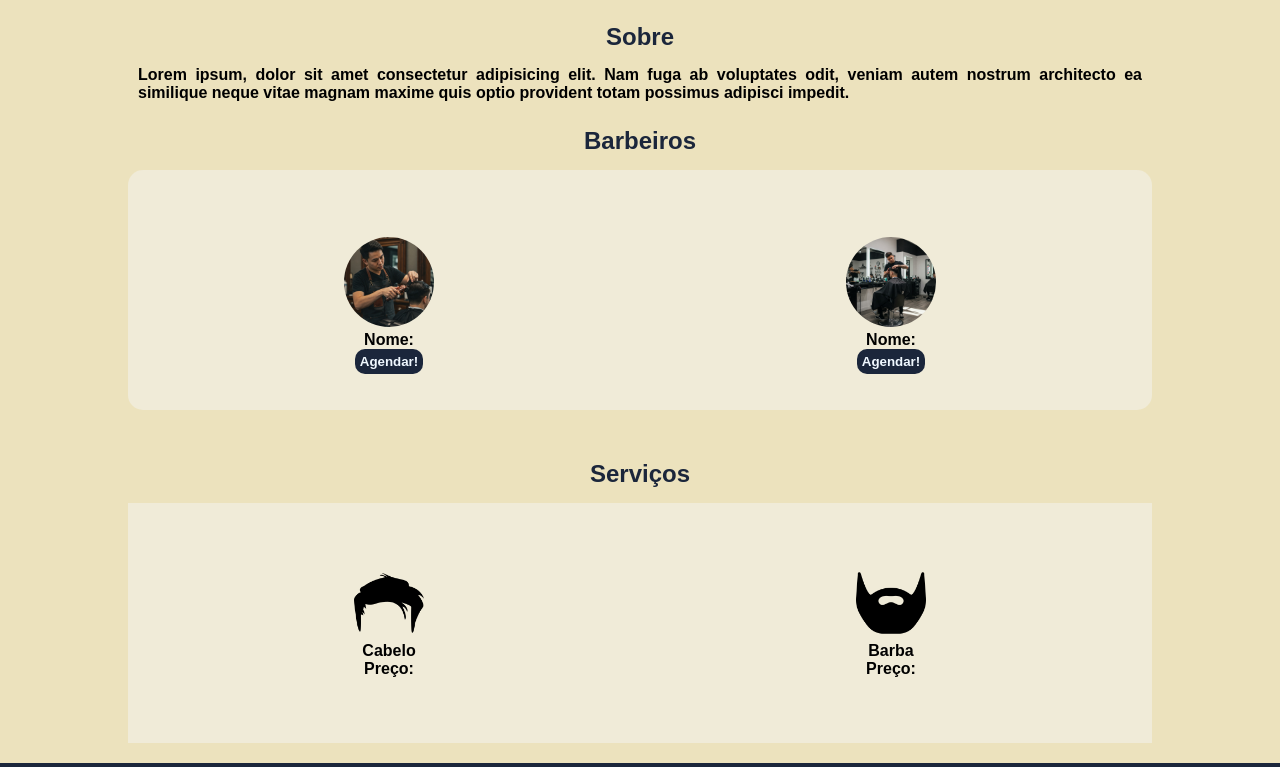
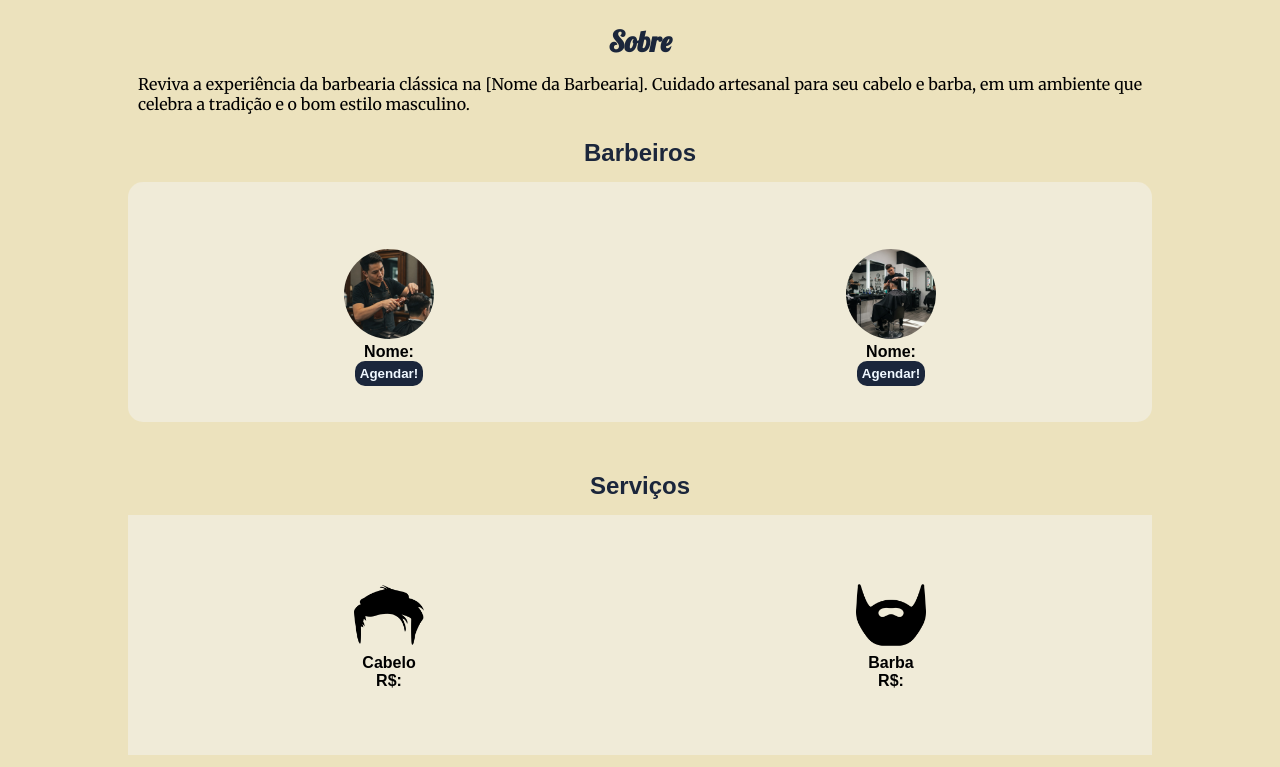
Before and after one commit to josehenriquedasilva/Barbearia, a plain HTML site: page index.html in a window 1280 px wide. Shown: the part 562-1329 px from the top of the page. Drawn offline with Linux system fonts and the light colour scheme.

Commit message:
atualização

```diff
--- a/index.html
+++ b/index.html
@@ -8,6 +8,7 @@
 </head>
 <body>
     <header id="cabecalho">
+
             <div id="menu">
                 <img id="logo" src="imagens/logo-barbearia-resized.png" alt="">
                 <nav class="menuFixo">
@@ -45,7 +46,7 @@
             <div id="sobre">
                 <h2>Sobre</h2>
                 <section>
-                    <p>Lorem ipsum, dolor sit amet consectetur adipisicing elit. Nam fuga ab voluptates odit, veniam autem nostrum architecto ea similique neque vitae magnam maxime quis optio provident totam possimus adipisci impedit.</p>
+                    <p>Reviva a experiência da barbearia clássica na [Nome da Barbearia]. Cuidado artesanal para seu cabelo e barba, em um ambiente que celebra a tradição e o bom estilo masculino.</p>
                 </section>
             </div>
             <div id="funcionarios">
@@ -67,14 +68,13 @@
                 <div id="servico1">
                     <img src="imagens/cabelo-masculino-curto.png" alt="">
                     <p>Cabelo</p>
-                    <p>Preço: </p>
+                    <p>R$: </p>
 
                 </div>
                 <div id="servico2">
                     <img src="imagens/barba.png" alt="">
                     <p>Barba</p>
-                    <p>Preço: </p>
-
+                    <p>R$:</p>
                 </div>
 
             </div>
@@ -85,7 +85,7 @@
             <div id="contatos">
                 <section id="localizacao">
                     <img src="imagens/navegacao-gps.png" alt="">
-                    <p>Endereço: Rua Exemplo, 123</p>
+                    <p>Rua Exemplo, 123</p>
                 </section>
                 <section id="instagram">
                     <img src="imagens/instagram.png" alt="">
--- a/style.css
+++ b/style.css
@@ -1,4 +1,8 @@
 @charset "UTF-8";
+
+@import url('https://fonts.googleapis.com/css2?family=Lobster&display=swap');
+@import url('https://fonts.googleapis.com/css2?family=Merriweather:ital,opsz,wght@0,18..144,300..900;1,18..144,300..900&display=swap');
+@import url('https://fonts.googleapis.com/css2?family=Bebas+Neue&display=swap');
 
 * {
     margin: 0;
@@ -68,7 +72,7 @@ header p {
     opacity: 0;
     visibility: hidden;
     background-color: #1b263b;
-    transition: opacity 0.5s ease-in-out;
+    transition: opacity 0.3s ease-in-out;
 }
 
 .menuFixo-ativo {
@@ -78,6 +82,7 @@ header p {
 
 .menuFixo h1 {
     margin-bottom: 7px;
+    font-size: 1.3em;
 }
 
 .menuFixo button {
@@ -185,9 +190,14 @@ nav ul {
     color: aliceblue;
 }
 
+#agendamento h2 {
+    font-family: "Lobster", sans-serif;
+}
+
 #agendamento a {
     text-decoration: none;
     color: aliceblue;
+    font-family: "Merriweather", serif;
 }
 
 #agendamento p:hover {
@@ -219,7 +229,15 @@ nav ul {
 #sobre {
     padding: 10px;
     text-align: justify;
-    font-weight: 550;
+}
+
+#sobre h2 {
+    font-family: "Lobster", sans-serif;
+    font-size: 1.8em;
+}
+
+#sobre p {
+    font-family: "Merriweather", serif;
 }
 
 #funcionarios {
```
Also changed, not shown: imagens/o-email.png (deleted).
